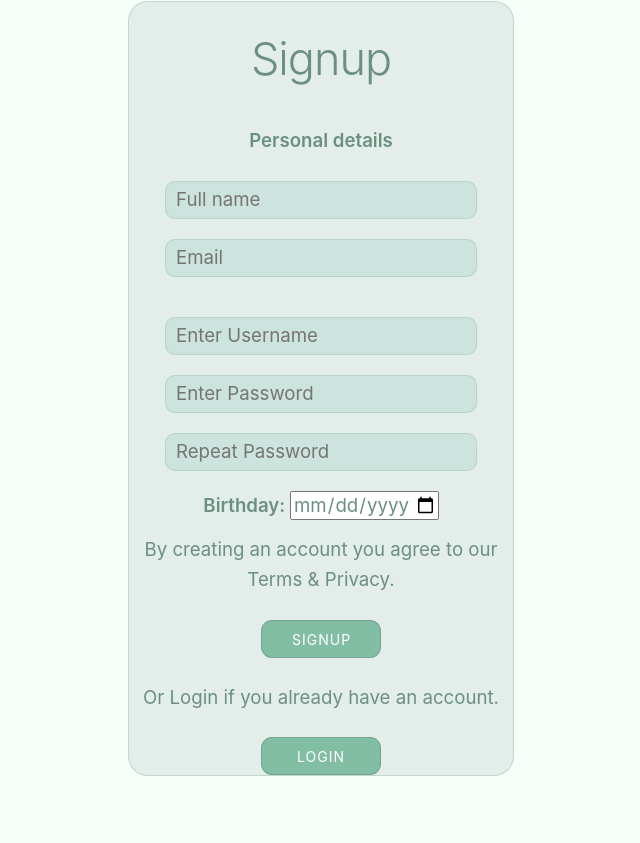
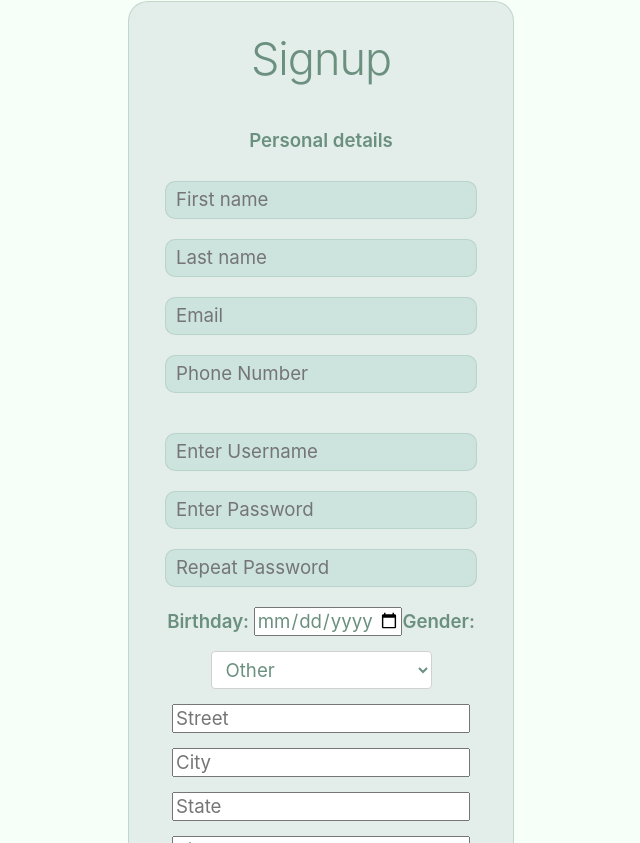
Before and after one commit to ardeng124/rentnbuy-3120-group-project, a React (Create React App) app in the folder group-y/: page /register in a window 1280 px wide. Shown: the part 277-1120 px from the top of the page, without its empty margins (319-959 px from the left). Before the commit the page ends 1053 px from the top, so only its background shows below. Built offline with nearby package versions, Linux system fonts and the light colour scheme.

Commit message:
Working on Sign Up Form. Fixed some bugs. Refactored DropDownMenu

```diff
--- /dev/null
+++ b/group-y/src/Components/DropDownMenu.js
@@ -0,0 +1,27 @@
+// Could use to refactor all this code.... But it is throwing an error in console
+//if we can fix this error this can be used...
+
+import { useNavigate } from "react-router-dom"
+
+function DropDownMenu() {
+
+    const navigate = useNavigate()
+    const handleUserClicked = (event) => {
+        console.log("clicked on user icon")
+        navigate("/userview")
+    }
+
+    return (
+        <div className='dropDownMaster'>
+            <li className='usrAccLi'> <button className='usrAccBtn' onClick={handleUserClicked}></button></li>
+            <div className="dropdownMenu">
+                <li className='dropDownLi'><a className='dropDownA' href='/userview'>Profile</a></li>
+                <li className='dropDownLi'><a className='dropDownA' href='/settings'>Settings</a></li>
+                <li className='dropDownLi'><a className='dropDownA' href='/userdetails'>Edit details</a></li>
+                <li className='dropDownLi'><a className='dropDownA' href='/favourites'>Favourites</a></li>
+            </div>
+        </div>
+    )
+}
+
+export default DropDownMenu
--- a/group-y/src/Components/SignUpForm.js
+++ b/group-y/src/Components/SignUpForm.js
@@ -4,9 +4,20 @@ import Stack from '@mui/material/Stack';
 
 //Need A button that says register to go to a register page
 //instead of the initial login page
-const SignInForm = ({updateFn}) => {
+const SignUpForm = ({updateFn}) => {
 
-    const initialState = {username: '', password: ''}
+    const initialState = {
+        firstName: '',
+        lastName: '',
+        emailAddress: '',
+        phoneNumber: '',
+        username: '',
+        password: '',
+        repeatPassword: '',
+        birthday: '',
+        age: '',
+        gender: ''
+    }
 
     const [formInfo, setFormInfo] = useState(initialState)
 
@@ -17,14 +28,40 @@ const SignInForm = ({updateFn}) => {
             setFormInfo({...formInfo, username: event.target.value})
         } else if (name === "password") {
             setFormInfo({...formInfo, password: event.target.value})
+        } else if (name === "repeatPassword") {
+            setFormInfo({...formInfo, repeatPassword: event.target.value})
+        } else if (name === "birthday") {
+            //Entered Birth Date
+            setFormInfo({...formInfo, birthday: event.target.value})
+
+            //Age of User
+            const str = event.target.value
+            const age = new Date().getFullYear() - str.substring(0, 4)
+            setFormInfo({...formInfo, age: age})
+        } else if (name === "firstName") {
+            setFormInfo({...formInfo, firstName: event.target.value})
+        } else if (name === "lastName") {
+            setFormInfo({...formInfo, lastName: event.target.value})
+        } else if (name === "emailAddress") {
+            setFormInfo({...formInfo, emailAddress: event.target.value})
+        } else if (name === "phoneNumber") {
+            setFormInfo({...formInfo, phoneNumber: event.target.value})
+        } else if (name === "gender") {
+            setFormInfo({...formInfo, gender: event.target.value})
         }
     }
 
     const formHandler = (event) => {
+        console.log("password", formInfo.password != formInfo.repeatPassword)
         event.preventDefault()
-        console.log("Form submitted: ", formInfo)
-        updateFn(formInfo)
-        // setFormInfo(initialState)
+        if (formInfo.password === formInfo.repeatPassword) {
+            console.log("Form submitted: ", formInfo)
+            updateFn(formInfo)
+            // setFormInfo(initialState)
+        } else {
+            //Error Message
+            console.log("Insert Error Handling Messages")
+        }
     }
 
     return (
@@ -32,8 +69,10 @@ const SignInForm = ({updateFn}) => {
             <form onSubmit={formHandler}>
                 <fieldset>
                     <legend> Personal details</legend>
-                    <input className="input" type="text" placeholder="Full name" name="fullname" onChange={updateField} required/>
-                    <input className="input" type="email" placeholder="Email" name="email" onChange={updateField} required/>
+                    <input className="input" type="text" placeholder="First name" name="firstName" onChange={updateField} required/>
+                    <input className="input" type="text" placeholder="Last name" name="lastName" onChange={updateField} required/>
+                    <input className="input" type="email" placeholder="Email" name="emailAddress" onChange={updateField} required/>
+                    <input className="input" type="tel" placeholder="Phone Number" name="phoneNumber" onChange={updateField} required/>
                 </fieldset>
 
                 <input className="input" type="text" placeholder="Enter Username" name="username" onChange={updateField} required/>
@@ -42,39 +81,18 @@ const SignInForm = ({updateFn}) => {
 
                 {/* Age */}
                 <label htmlFor="start">Birthday: </label>
+                <input type="date" id="start" name="birthday" min="1901-01-01" max="2022-12-31" onChange={updateField} required/>
 
-                <input type="date" id="start" name="trip-start"
-                min="1901-01-01" max="2022-12-31"/>
-
-
-                {/* Gender */}
-                {/* <fieldset>
-                    <div>
-                        <input type="checkbox" id="male" name="gender" value="Male" />
-                        <label for="male">Male</label>
-                    </div>
-                    <div>
-                        <input type="checkbox" id="female" name="gender" value="Female" />
-                        <label for="female">Female</label>
-                    </div>
-                    <div>
-                    <label className="label" htmlFor="otherGender"> Other: </label>
-                    <input className="input" type="text" placeholder="Enter Gender" name="otherGender" onChange={updateField} required/>
-                    </div>
-                </fieldset> */}
-
-                {/* Phone Number - Not working as intended */}
-                {/* <label for="phone">Phone Number:</label>
-
-                <input type="tel" id="phone" name="phone"
-                pattern="[0-9]{4}-[0-9]{3}-[0-9]{3}"
-                placeholder="Enter Phone Number"
-                required/>
-
-                <small>Format: 1234-567-890 </small> */}
+                <label htmlFor="start">Gender: </label>
+                <select name="gender" placeholder="Type to search" onChange={updateField} required>
+                    <option disabled={true} value="">--Choose a option--</option>
+                    <option value="Other">Other</option>
+                    <option value="Female">Female</option>
+                    <option value="Male">Male</option>
+                </select>
 
                 {/* Address */}
-                {/* <div class="form-group">
+                <div class="form-group">
                     <input type="street"
                         class="form-control"
                         id="autocomplete"
@@ -97,16 +115,11 @@ const SignInForm = ({updateFn}) => {
                         id="inputZip"
                         placeholder="Zip"/>
 
-                    <input type="county"
-                        class="form-control"
-                        id="inputCounty"
-                        placeholder="County"/>
-
                     <input type="country"
                         class="form-control"
                         id="inputCountry"
                         placeholder="Country"/>
-                    </div> */}
+                    </div>
 
 
                 <p> By creating an account you agree to our Terms & Privacy. </p>
@@ -118,4 +131,4 @@ const SignInForm = ({updateFn}) => {
     )
 }
 
-export default SignInForm
+export default SignUpForm
--- a/group-y/src/Pages/HomePage.js
+++ b/group-y/src/Pages/HomePage.js
@@ -1,5 +1,6 @@
 import React, {useState, useEffect} from 'react'
 import { useNavigate} from "react-router-dom"
+import DropDownMenu from "../Components/DropDownMenu";
 
 import {
     BrowserRouter as Router,
@@ -51,15 +52,9 @@ const Conversations = () => {
 
         <div className='HomePage'>
             <div className='MasterHeader'>
-                    <div className='dropDownMaster'>
-                        <li className='usrAccLi'> <button className='usrAccBtn' onClick={handleUserClicked}></button></li>
-                        <div class="dropdownMenu">
-                            <li className='dropDownLi'><a className='dropDownA' href='/userview'>Profile</a></li>
-                            <li className='dropDownLi'><a className='dropDownA' href='/settings'>Settings</a></li>
-                            <li className='dropDownLi'><a className='dropDownA' href='/userdetails'>Edit details</a></li>
-                            <li className='dropDownLi'><a className='dropDownA' href='/favourites'>Favourites</a></li>
-                        </div>
-                    </div>
+
+                <DropDownMenu></DropDownMenu>
+
                 <ul>
                     <li><a href="/login">Login</a></li>
                     <li><a className="active" href="/">Home</a></li>
--- a/group-y/src/Pages/SignUp.js
+++ b/group-y/src/Pages/SignUp.js
@@ -49,9 +49,9 @@ const SignIn = () => {
   const [errorMessages, setErrorMessages] = useState({});
 
   //Create new User Function
-  const createNewUser = (newUnit) => {
+  const createNewUser = (newUser) => {
 
-    axios.post("http://localhost:8102/auth/register", newUnit)
+    axios.post("http://localhost:8102/auth/register", newUser)
     .then(response => {
       console.log("POST response", response)
       if (response.data.status === "username taken") {
@@ -102,10 +102,10 @@ const SignIn = () => {
         {logInTracker ? <div>Your account '{localStorage.getItem('username')}' has successfully been registered!</div> : <SignUpForm updateFn={createNewUser}/>}
         {logInTracker && <Stack spacing={2} alignItems="center"> <button className="appBtn" onClick={(logOut)} variant="contained">Logout</button> </Stack>}
         {renderErrorMessage("uname")}
-        <p className="largeText"> Or Login if you already have an account.</p>
-        <Stack spacing={2} alignItems="center">
+        {logInTracker ? console.log("User Logged In") : <p className="largeText"> Or Login if you already have an account.</p>}
+        {logInTracker ? console.log("User Logged In") : <Stack spacing={2} alignItems="center">
           <button className="appBtn" onClick={(logIn)} variant="contained">Login</button>
-      </Stack>
+        </Stack>}
       </section>
     </div>
  );
--- a/group-y/src/Pages/UserView.js
+++ b/group-y/src/Pages/UserView.js
@@ -1,13 +1,10 @@
 import React, { useState } from "react";
 import { useNavigate } from "react-router-dom"
 import FriendItemProfile from "../Components/FriendItemProfile";
+import DropDownMenu from "../Components/DropDownMenu";
 
 function UserView() {
-    const navigate = useNavigate()
-    const handleUserClicked = (event) => {
-        console.log("clicked on user icon")
-        navigate("/userview")
-    }
+
     const dummyInterests = ['Houses','Electronics','Random Categeory']
     const dummyFriends = ["Arden", "Anubhav", "Raffi","Nicholas"]
 
@@ -16,16 +13,8 @@ function UserView() {
             <section className="loginheader">
                 <div className="MasterHeader">
 
-                <div className='dropDownMaster'>
-                        <li className='usrAccLi'> <button className='usrAccBtn' onClick={handleUserClicked}></button></li>
-                        <div class="dropdownMenu">
-                            <li className='dropDownLi'><a className='dropDownA' href='/userview'>Profile</a></li>
-                            <li className='dropDownLi'><a className='dropDownA' href='/settings'>Settings</a></li>
-                            <li className='dropDownLi'><a className='dropDownA' href='/userdetails'>Edit details</a></li>
-                            <li className='dropDownLi'><a className='dropDownA' href='/favourites'>Favourites</a></li>
+                <DropDownMenu></DropDownMenu>
 
-                        </div>
-                    </div>
                   <ul>
                       <li> <a href="/login">Login</a> </li>
                       <li> <a href="/">Home</a> </li>
```
Also changed, not shown: group-y/src/Pages/AccountDetails.js (+2 -9 lines), group-y/src/Pages/UserSettings.js (+4 -13 lines), 1 other file (tests, documents, lock files or other folders). Lines whose indentation alone changed are shown as unchanged.
